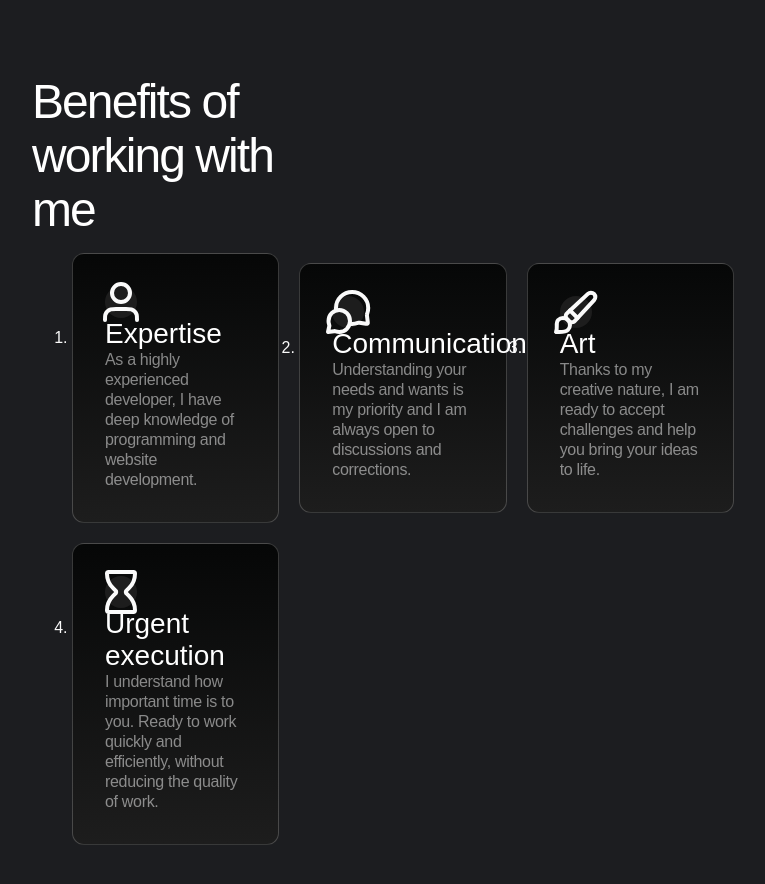
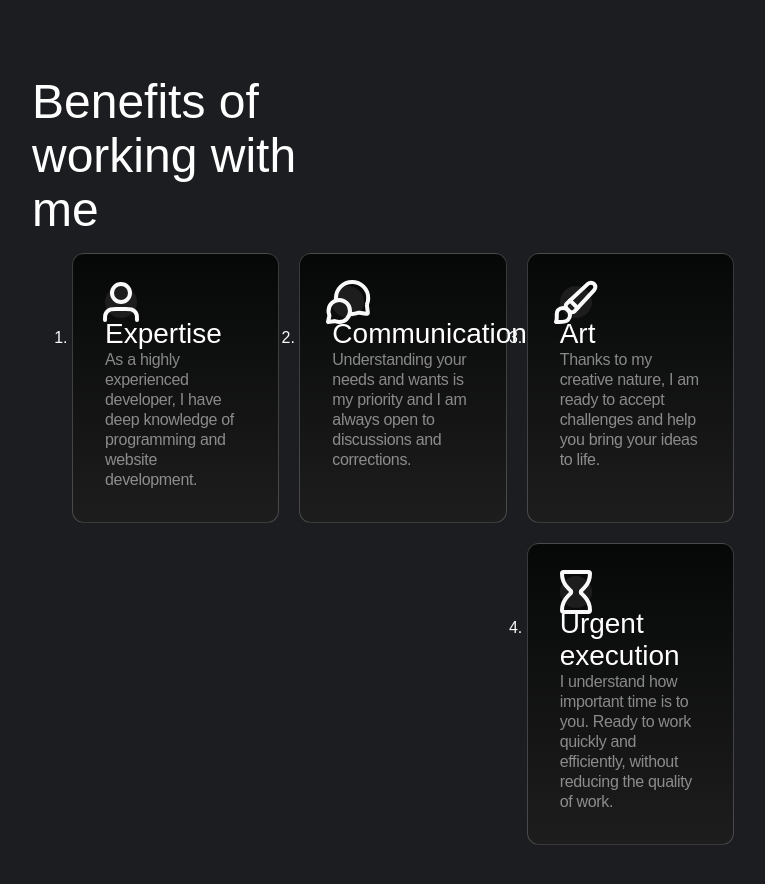
Before and after one commit to YanaKorniichuk25/my_test_repository, a plain HTML site: page index.html in a window 1280 px wide. Shown: the whole page, without its empty margins (257-1022 px from the left). Drawn offline with nearby package versions, Linux system fonts and the light colour scheme; files that its build step writes are made by us from their sources.

Commit message:
new styles

```diff
--- a/сss/styles.css
+++ b/css/styles.css
@@ -1,3 +1,4 @@
+/* Common styles */
 h1,
 h2,
 h3,
@@ -69,34 +70,42 @@ body {
   -webkit-text-size-adjust: 100%;
 }
 
+/* Benefits section styles */
 .benefits {
   padding-top: 40px;
   padding-bottom: 40px;
 }
 
-@media only screen and (min-width: 768px) {
+@media only screen and (min-width: 375px) {
   .benefits {
     padding-top: 50px;
     padding-bottom: 50px;
   }
 }
 
-@media only screen and (min-width: 1280px) {
+@media only screen and (min-width: 768px) {
   .benefits {
     padding-top: 75px;
     padding-bottom: 75px;
+    display: flex;
+    justify-content: space-between;
+    align-items: flex-start; /* Align items to the start */
   }
 }
 
-@media only screen and (min-width: 768px) {
-  .benefits-title-caption-container {
-    display: flex;
-  }
+.benefits-title-caption-container {
+  display: flex;
+  flex-direction: column;
 }
 
 @media only screen and (min-width: 768px) {
   .benefits-title {
-    margin-right: 58px;
+    margin-right: auto; /* Pushes the title to the left */
+    margin-bottom: 20px; /* Added for spacing */
+  }
+
+  .benefits-list {
+    margin-left: auto; /* Pushes the list to the right */
   }
 }
 
@@ -111,22 +120,13 @@ body {
   font-size: 28px;
   font-weight: 500;
   line-height: 1.14;
-  letter-spacing: -0.04em;
-  margin-bottom: 20px;
 }
 
 @media only screen and (min-width: 768px) {
   .benefits-title {
     margin-bottom: 0;
-  }
-}
-
-@media only screen and (min-width: 768px) {
-  .benefits-title {
-    color: #fff;
     font-size: 48px;
     line-height: 1.125;
-    letter-spacing: -0.04em;
   }
 }
 
@@ -141,10 +141,8 @@ body {
 
 @media only screen and (min-width: 768px) {
   .benefits-caption {
-    color: #fff;
     font-size: 16px;
     line-height: 1.25;
-    letter-spacing: -0.02em;
     width: 381px;
     margin-bottom: 50px;
   }
@@ -164,19 +162,9 @@ body {
 
 .benefits-list {
   display: flex;
-  justify-content: center;
-  align-items: center;
-  flex-direction: column;
+  flex-wrap: wrap; /* Wrap items */
+  justify-content: flex-end; /* Align items to the end */
   gap: 20px;
-}
-
-@media only screen and (min-width: 768px) {
-  .benefits-list {
-    display: flex;
-    flex-direction: row;
-    flex-wrap: wrap;
-    justify-content: flex-start;
-  }
 }
 
 .benefits-item {
@@ -184,7 +172,7 @@ body {
   border: 1px solid rgba(255, 255, 255, 0.2);
   background: linear-gradient(180deg, #060707 0%, #1d1d1d 100%);
   padding: 28px;
-  width: 100%;
+  width: calc(50% - 10px); /* Two items per row with gap */
 }
 
 @media only screen and (min-width: 768px) {
@@ -239,7 +227,6 @@ body {
   font-size: 28px;
   font-weight: 500;
   line-height: 1.14;
-  /*margin-bottom: 164px;*/ /* Видалено, оскільки це було зайве */
 }
 
 @media only screen and (min-width: 768px) {
--- a/index.html
+++ b/index.html
@@ -3,10 +3,9 @@
   <head>
     <meta charset="UTF-8" />
     <meta name="viewport" content="width=device-width, initial-scale=1.0" />
-    <title>Studio</title>
     <link
       rel="stylesheet"
-      href="https://cdn.jsdelivr.net/npm/modern-normalize@2.0.0/modern-normalize.min.css"
+      href="https://cdnjs.cloudflare.com/ajax/libs/modern-normalize/2.0.0/modern-normalize.min.css"
     />
     <link rel="preconnect" href="https://fonts.googleapis.com" />
     <link rel="preconnect" href="https://fonts.gstatic.com" crossorigin />
@@ -14,6 +13,7 @@
       href="https://fonts.googleapis.com/css2?family=Raleway:wght@700&family=Roboto:wght@400;500;700&display=swap"
       rel="stylesheet"
     />
+    <title>WebStudio</title>
     <link rel="stylesheet" href="./css/styles.css" />
   </head>
   <body>
```
